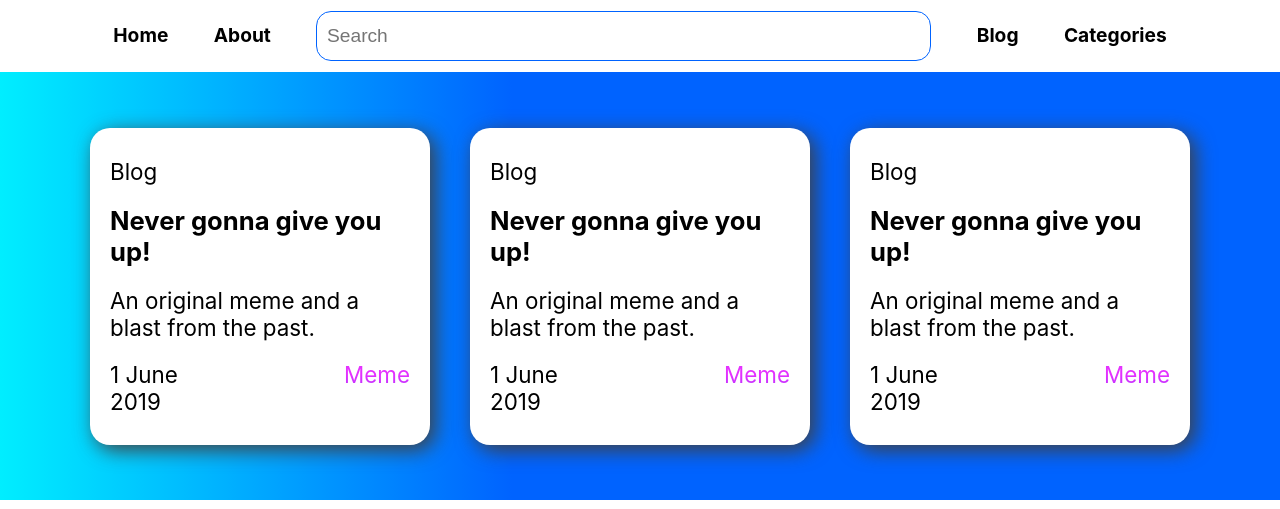
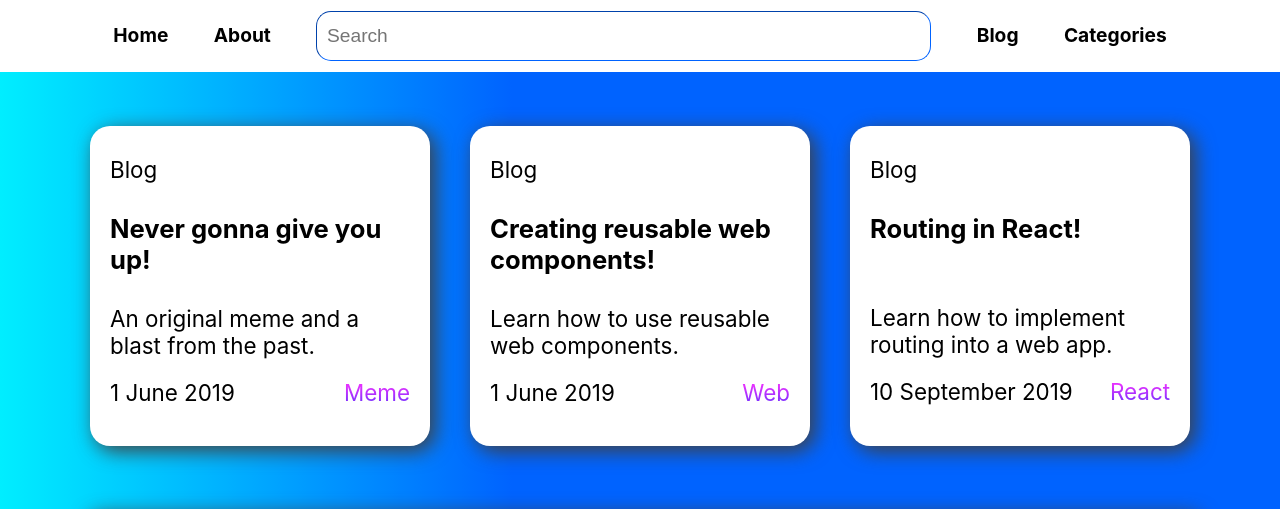
Before and after one commit to ZaphodAndo/personal-site-v1, a website: page app/index.html in a window 1280 px wide. Shown: the top 509 px of the page. Drawn offline with nearby package versions, Linux system fonts and the light colour scheme; files that its build step writes are made by us from their sources.

Commit message:
Fixed card block and changed background

```diff
--- a/app/components/CardBlock/CardBlock.js
+++ /dev/null
@@ -1,15 +0,0 @@
-class CardBlock extends HTMLElement {
-    connectedCallback() {
-        this.innerHTML =
-                        "<div class='card'>\
-                            <p>Blog</p>\
-                            <h1>Never gonna give you up!</h1>\
-                            <p>An original meme and a blast from the past.</p>\
-                            <div class='bottom-row'>\
-                                <p>1 June 2019</p>\
-                                <p class='tag'>Meme</p>\
-                            </div>\
-                        </div>";
-    }
-}
-window.customElements.define("card-block", CardBlock);
--- a/app/index.html
+++ b/app/index.html
@@ -5,19 +5,48 @@
         <link rel="stylesheet" type="text/css" href="/app/css/NavBar.css">
         <link rel="stylesheet" type="text/css" href="/app/css/CardBlock.css">
         <script src="/app/components/NavBar/NavBar.js"></script>
-        <script src="/app/components/CardBlock/CardBlock.js"></script>
     </head>
     <body>
         <nav-bar class='nav-bar'></nav-bar>
         <div class="highlights">
-            <card-block class="card-block"></card-block>
-            <card-block class="card-block"></card-block>
-            <card-block class="card-block"></card-block>
+            <div class="card-block">
+                <div class='card'>
+                    <p>Blog</p>
+                    <h1>Never gonna give you up!</h1>
+                    <p>An original meme and a blast from the past.</p>
+                    <div class='bottom-row'>
+                        <p class="date">1 June 2019</p>
+                        <p class='tag'>Meme</p>
+                    </div>
+                </div>
+            </div>
+            <div class="card-block">
+                <div class='card'>
+                    <p>Blog</p>
+                    <h1>Creating reusable web components!</h1>
+                    <p>Learn how to use reusable web components.</p>
+                    <div class='bottom-row'>
+                        <p class="date">1 June 2019</p>
+                        <p class='tag'>Web</p>
+                    </div>
+                </div>
+            </div>
+            <div class="card-block">
+                <div class='card'>
+                    <p>Blog</p>
+                    <h1>Routing in React!</h1>
+                    <p class="temp-fix">Learn how to implement routing into a web app.</p>
+                    <div class='bottom-row'>
+                        <p class="date">10 September 2019</p>
+                        <p class='tag'>React</p>
+                    </div>
+                </div>
+            </div>
         </div>
         <div class="content-block">
             <div>
                 <h1>
-                    What is this Site's purpose?
+                    Welcome
                 </h1>
                 <p>
                     Welcome to my website where I make posts about a wide range of subjects mostly revolving around the tech industry and particularly software development.
--- a/app/scss/CardBlock.scss
+++ b/app/scss/CardBlock.scss
@@ -1,14 +1,20 @@
+@import 'Variables';
+
 .card-block {
     .card {
-        background-color: white;
+        display: flex;
+        flex-direction: column;
+        background-color: $background-colour;
         width: 300px;
         border-radius: 20px;
         padding: 20px;
         margin: 20px;
-        box-shadow: 5px 5px 20px rgb(65, 64, 64);
+        box-shadow: $box-shadow;
         transform: translateZ(0);
         transition-duration: 0.3s;
         transition-property: transform;
+        min-height: 280px;
+        max-height: 280px;
 
         h1 {
             margin: 20px 0 20px 0;
@@ -20,13 +26,19 @@
             font-size: 1.4rem;
         }
 
+        .temp-fix {
+            padding-top: 30px;
+        }
+
         .bottom-row {
-            display: flex;
-            justify-content: flex-start;
+
+            .date {
+                float: left;
+            }
 
             .tag {
-                margin-left: 110px;
-                background: -webkit-linear-gradient(#E431FF 25%, #6531FF 100%);
+                float: right;
+                background: $alt-gradient;
                 -webkit-background-clip: text;
                 background-clip: text;
                 -webkit-text-fill-color: transparent;
--- a/app/scss/NavBar.scss
+++ b/app/scss/NavBar.scss
@@ -1,20 +1,23 @@
+@import 'Variables';
+
 .nav-bar {
     display: flex;
     justify-content: center;
     font-size: 1.2rem;
+    background-color: $background-colour;
 
     div {
         margin-top: 11px;
         margin-bottom: 11px;
         a {
             text-decoration: none;
-            color: black;
+            color: $text-colour;
             font-weight: bold;
             margin-left: 40px;
         }
 
         a:hover {
-            color: #0063FF;
+            color: $main-colour;
         }
 
         .home {
@@ -26,13 +29,13 @@
             height: 50px;
             padding: 0 10px 0 10px;
             margin-left: 40px;
-            border: 1px solid;
-            border-color: #0063FF;
+            border-width: 1px;
+            border-color: $main-colour;
             border-radius: 15px;
             font-size: 1.2rem;
             -webkit-transform: perspective(1px) translateZ(0);
             transform: perspective(1px) translateZ(0);
-            box-shadow: 0 0 1px rgba(0, 0, 0, 0);
+            box-shadow: 0 0 2px rgba(0, 0, 0, 0);
             -webkit-transition-duration: 0.3s;
             transition-duration: 0.3s;
             -webkit-transition-property: box-shadow;
--- /dev/null
+++ b/app/scss/Variables.scss
@@ -0,0 +1,8 @@
+// Colours
+$background-colour: white;
+$main-colour: #0063FF;
+$alt-colour: #E431FF;
+$text-colour: black;
+$main-gradient: linear-gradient(to right, #00EEFF 0%, #0063FF 40%);
+$alt-gradient: -webkit-linear-gradient(#E431FF 25%, #6531FF 100%);
+$box-shadow: 5px 5px 20px rgb(65, 64, 64);
--- a/app/scss/index.scss
+++ b/app/scss/index.scss
@@ -1,5 +1,7 @@
+@import 'Variables';
+
 body {
-    background-color: white;
+    background: $main-gradient;
     font-family: -apple-system, BlinkMacSystemFont, "Segoe UI", "Roboto", "Oxygen",
     "Ubuntu", "Cantarell", "Fira Sans", "Droid Sans", "Helvetica Neue",
     sans-serif;
@@ -9,7 +11,7 @@ body {
         display: flex;
         align-items: center;
         justify-content: center;
-        background-image: linear-gradient(to right, #00EEFF 0%, #0063FF 40%);
+        background-image: $main-gradient;
         height: 428px;
     }
 
@@ -20,15 +22,20 @@ body {
         max-width: 1111px;
 
         div {
+            background-color: $background-colour;
+            box-shadow: $box-shadow;
+            margin: 10px 0 10px 0;
+            padding: 10px;
+            border-radius: 10px;
 
             a {
-                color: #0063FF;
+                color: $main-colour;
                 text-decoration: none;
                 font-weight: bold;
             }
 
             a:hover {
-                color: #E431FF;
+                color: $alt-colour;
             }
         }
 
--- a/gulpfile.js
+++ b/gulpfile.js
@@ -1,8 +1,10 @@
 var gulp = require('gulp');
 var sass = require('gulp-sass');
+var wait = require('gulp-wait');
 
 gulp.task('sass', function() {
     return gulp.src('app/scss/**/*.scss')
+    .pipe(wait(200))
       .pipe(sass()) // Using gulp-sass
       .pipe(gulp.dest('app/css'))
 });
--- a/package.json
+++ b/package.json
@@ -21,6 +21,7 @@
   },
   "devDependencies": {
     "gulp": "^4.0.2",
-    "gulp-sass": "^4.0.2"
+    "gulp-sass": "^4.0.2",
+    "gulp-wait": "0.0.2"
   }
 }
```
Also changed, not shown: 1 other file.
